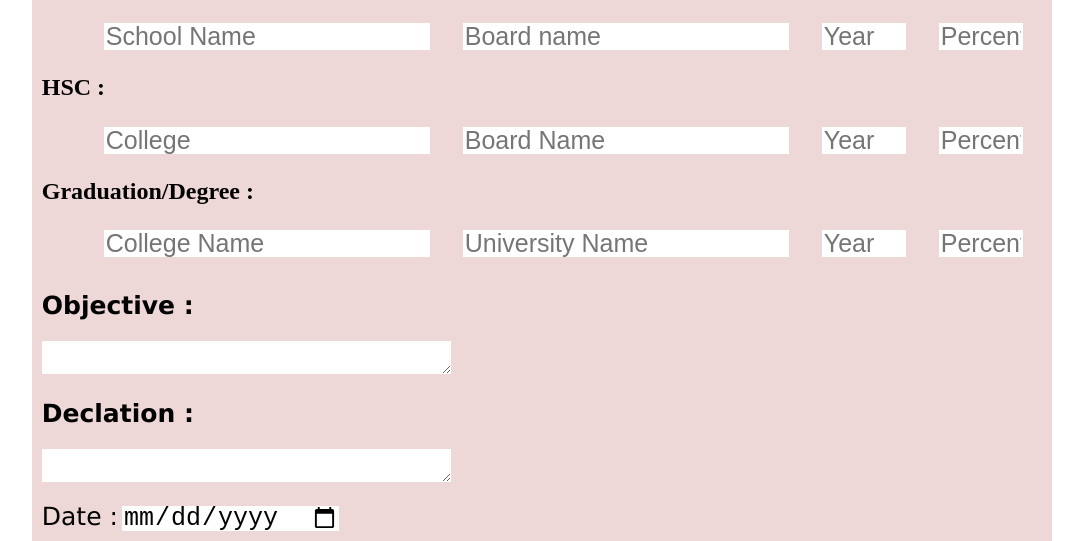
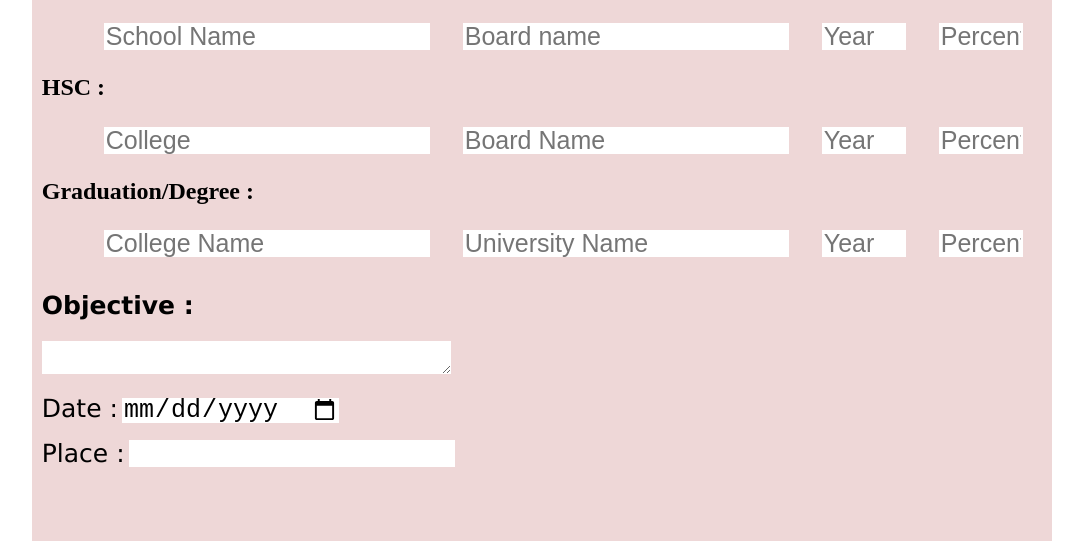
Before and after one commit to shaileshyadav007/freeresume, a plain HTML site: page simpleresume.html in a window 1280 px wide. Shown: the part 593-1134 px from the top of the page, without its empty margins (98-1181 px from the left). Drawn offline with Linux system fonts and the light colour scheme.

Commit message:
Update simpleresume.html

```diff
--- a/simpleresume.html
+++ b/simpleresume.html
@@ -154,8 +154,6 @@
             <div class="section">
                 <h2 class="r-text">Objective :</h2>
                 <textarea class="r-text" name="declaration" cols="30" rows="1"></textarea>
-                <h2 class="r-text">Declation :</h2>
-                <textarea class="r-text" name="declaration" cols="30" rows="1"></textarea>
 
                 <p>
                 <span class="r-text">Date :</span>
```
